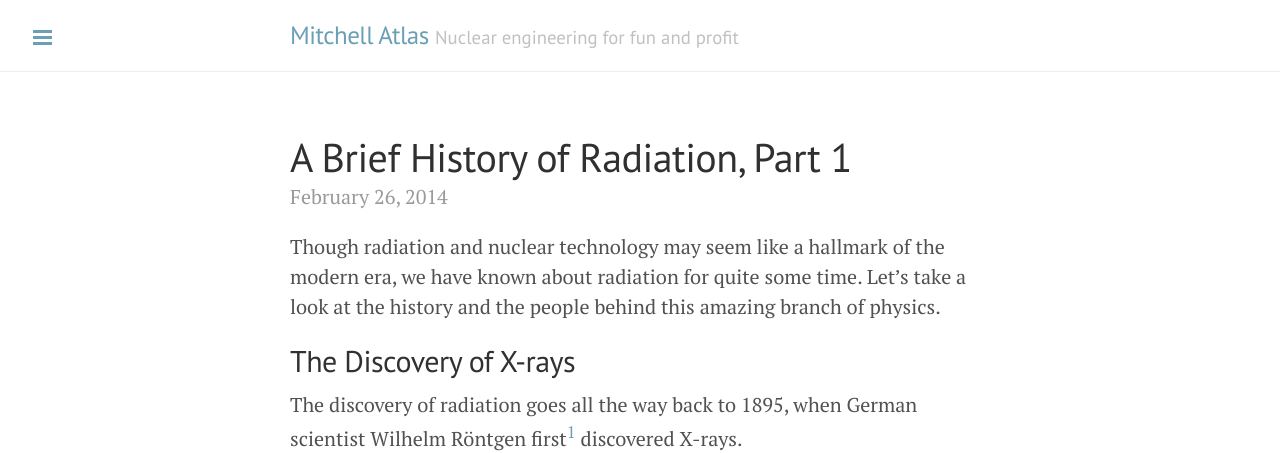
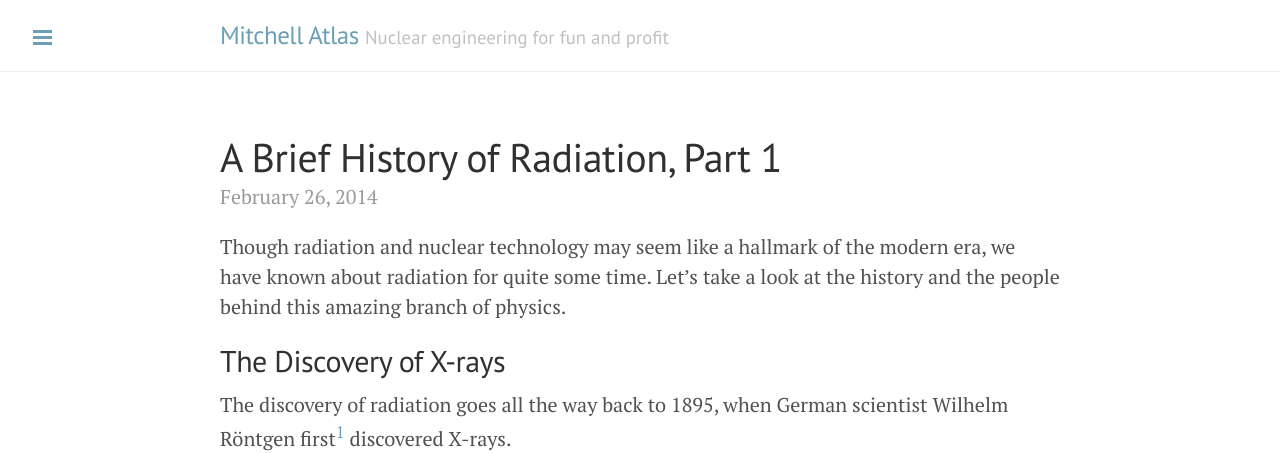
Before and after one commit to xatlasm/xatlasm.github.io, a Jekyll site: the page built from _posts/2014-02-26-a-brief-history-of-radiation-part-1.md, in a window 1280 px wide. Shown: the top 453 px of the page. Built offline with Jekyll 4.4.1, drawn with Linux system fonts in a browser that asks for light colours; comment, search, counter and statistics services are not loaded; grey boxes are pictures that could not be loaded.

Commit message:
reddit-sized column

```diff
--- a/_posts/2014-02-26-a-brief-history-of-radiation-part-1.md
+++ b/_posts/2014-02-26-a-brief-history-of-radiation-part-1.md
@@ -82,5 +82,3 @@ The Curies' work with radioactivity changed the foundations of atomic physics. T
 [In-depth biography of Marie Curie](http://www.aip.org/history/curie/contents.htm)
 
 [BBC documentary on Marie Curie's life](https://www.youtube.com/watch?v=Zz7Q-zZ4onc">BBC documentary on Marie Curie's life)
-
-___
--- a/public/css/lanyon.css
+++ b/public/css/lanyon.css
@@ -82,7 +82,7 @@ h1, h2, h3, h4, h5, h6 {
 }
 @media (min-width: 56em) {
   .container {
-    max-width: 37rem;
+    max-width: 44rem;
   }
 }
 
```
